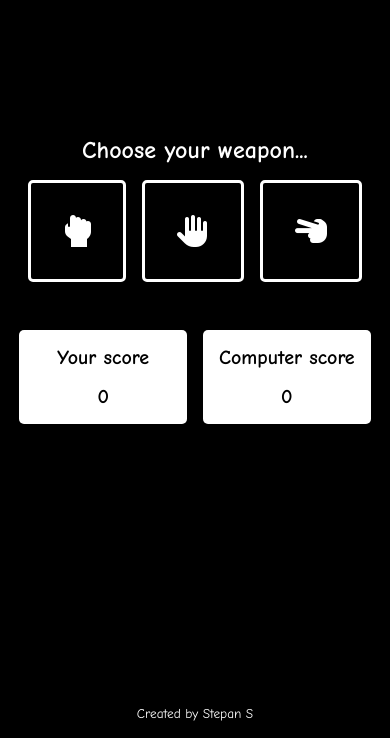
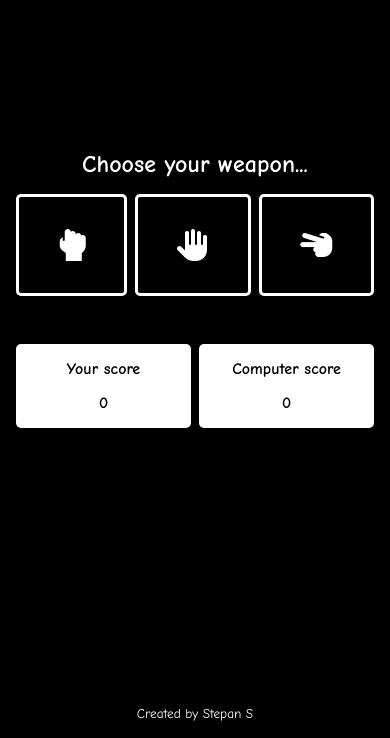
Before and after one commit to stepanstas/project-paper-rock-scissors, a plain HTML site: page index.html in a window 390 px wide. Shown: the part 106-844 px from the top of the page. Drawn offline with Linux system fonts and the light colour scheme.

Commit message:
Update media queries

```diff
--- a/style.css
+++ b/style.css
@@ -175,11 +175,14 @@ footer {
         font-size: 1.5rem;
     }
 
-    .score-label,
-    .score {
-        font-size: 1.25rem;
+    .game-options,
+    .scoreboard {
+        width: 100%;
+        gap: 0.5rem;
     }
 
+    .score-label,
+    .score,
     #game-reset-btn {
         font-size: 1rem;
     }
@@ -187,6 +190,6 @@ footer {
 
 @media (max-width: 385px) {
     .game-options > button {
-        padding: 1rem;
+        padding: 2rem 1rem;
     }
 }
```
